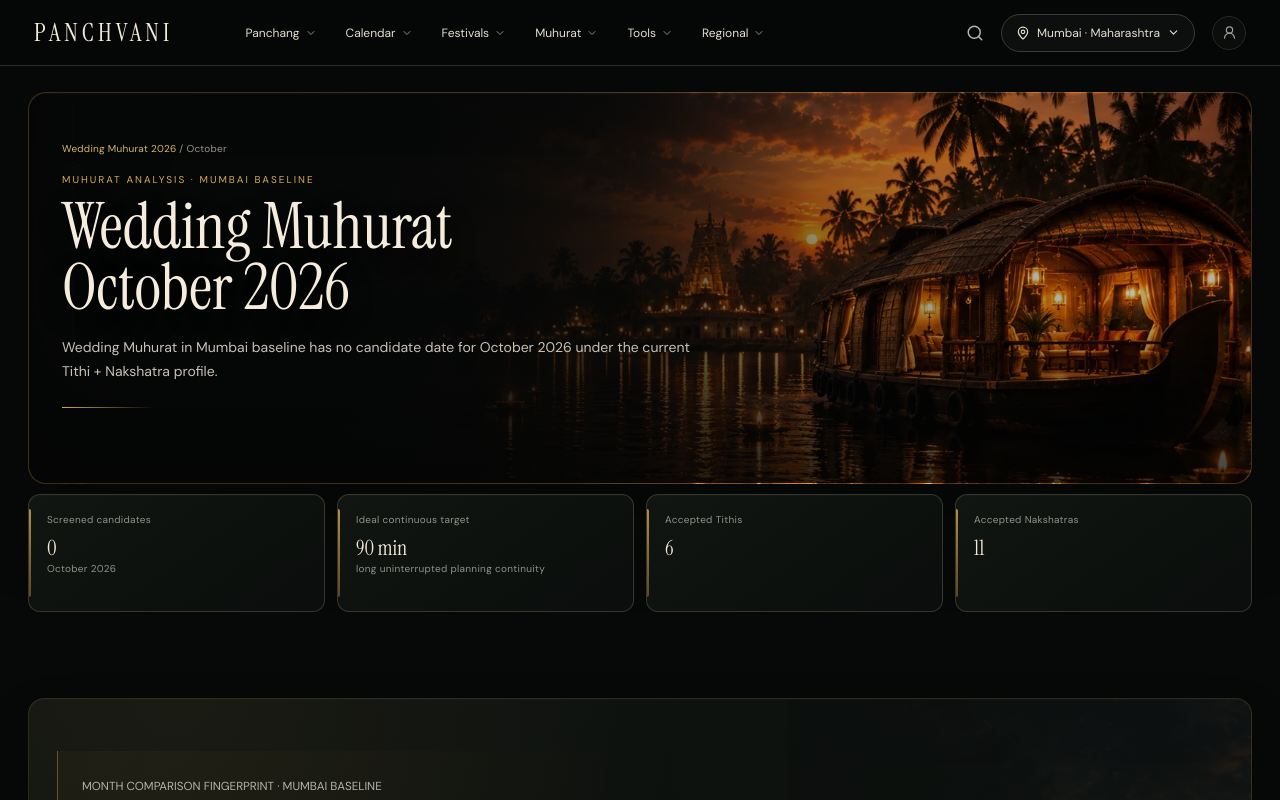
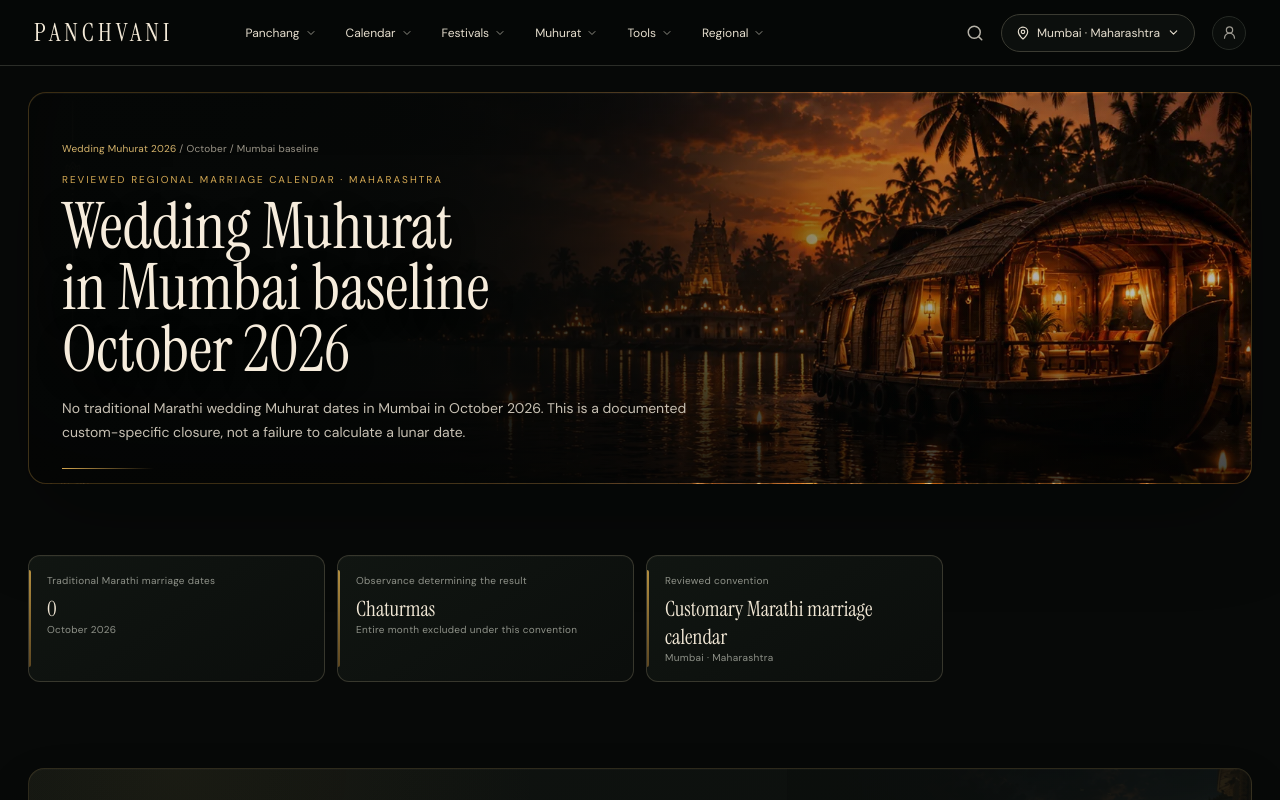
Before and after one commit to SviatF/chanag.xx, a Next.js app: page /muhurat/wedding/2026/10 in a window 1280 px wide. Shown: the top 800 px of the page. Built offline with nearby package versions, Linux system fonts and the light colour scheme.

Commit message:
fix(content): render substantive Chaturmas wedding closure instead of false rankings

```diff
--- a/app/muhurat/[event]/[year]/[month]/page.tsx
+++ b/app/muhurat/[event]/[year]/[month]/page.tsx
@@ -6,6 +6,8 @@ import TopicalGraph from "@/components/TopicalGraph";
 import {cityBySlug} from "@/lib/cities";
 import {getMonthlyMuhurat,muhuratRules} from "@/lib/muhurat";
 import {getMuhuratScoreEvidence} from "@/lib/muhurat-score-evidence";
+import {getVerifiedMuhuratClosure} from "@/lib/verified-muhurat-closures";
+import VerifiedMuhuratClosurePage from "@/components/VerifiedMuhuratClosurePage";
 import {buildMuhuratMonthlyQualityContent} from "@/lib/muhurat-content-engine";
 import {buildMuhuratMonthSimilarityContext} from "@/lib/muhurat-month-similarity-context";
 import {isMonthlyMuhuratIndexable,robotsFor} from "@/lib/seo-policy";
@@ -23,12 +25,16 @@ function monthLabel(year:number,month:number){return new Intl.DateTimeFormat("en
 export async function generateMetadata({params}:{params:Promise<{event:string;year:string;month:string}>}):Promise<Metadata>{
   const p=await params;const rule=muhuratRules[p.event];const year=parseRouteYear(p.year),month=parseRouteMonth(p.month);if(!rule||!year||!month)notFound();
   const monthName=monthLabel(year,month);
+  const closure=getVerifiedMuhuratClosure(p.event,year,month,cityBySlug("mumbai"));
+  if(closure)return {title:`${rule.title} — No Traditional Marathi Dates, ${monthName} ${year} · Mumbai`,description:closure.headline+`. ${closure.reason} under the reviewed ${closure.convention} convention.`,alternates:{canonical:`/muhurat/${p.event}/${year}/${p.month}`},robots:robotsFor(isMonthlyMuhuratIndexable(p.event,year,month))};
   return {title:`${rule.title} — ${monthName} ${year} Candidate Dates`,description:`${rule.title} candidate dates for ${monthName} ${year} with Mumbai-baseline score spread, clean-time supply and event-specific continuity metrics.`,alternates:{canonical:`/muhurat/${p.event}/${year}/${p.month}`},robots:robotsFor(isMonthlyMuhuratIndexable(p.event,year,month))};
 }
 
 export default async function MuhuratPage({params}:{params:Promise<{event:string;year:string;month:string}>}){
   const p=await params;const rule=muhuratRules[p.event];const year=parseRouteYear(p.year),month=parseRouteMonth(p.month);if(!rule||!year||!month)notFound();
   const city=cityBySlug("mumbai");const monthName=monthLabel(year,month);
+  const closure=getVerifiedMuhuratClosure(p.event,year,month,city);
+  if(closure)return <VerifiedMuhuratClosurePage event={p.event} year={year} month={month} city={city} baseline={true} closure={closure}/>;
   const {rows}=await getMonthlyMuhurat(p.event,year,month,city);
   const top=rows[0];
   const scoreEvidence=top?getMuhuratScoreEvidence(top):null;
```
